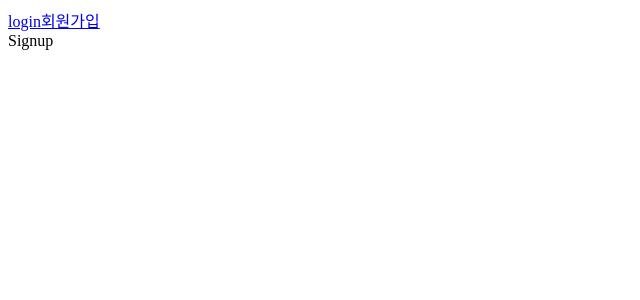
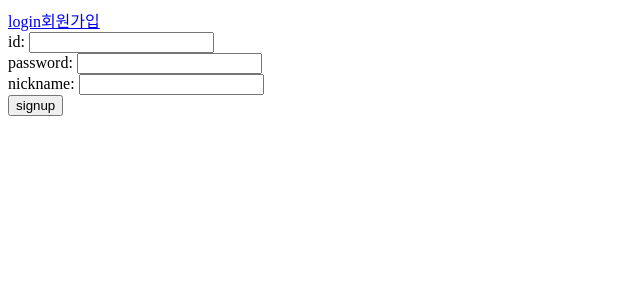
Before and after one commit to j2d1005/study_vue, a Vue app in the folder age-of-vue-04/vue-til/: page /signup in a window 1280 px wide. Shown: the top 300 px of the page, without its empty margins (0-640 px from the left). Built offline with nearby package versions, Linux system fonts and the light colour scheme.

Commit message:
til - 회원가입 페이지 간단한 마크업과 데이터바인딩

```diff
--- a/age-of-vue-04/vue-til/package.json
+++ b/age-of-vue-04/vue-til/package.json
@@ -9,6 +9,7 @@
     "lint": "vue-cli-service lint"
   },
   "dependencies": {
+    "axios": "^0.20.0",
     "core-js": "^3.6.5",
     "vue": "^2.6.11",
     "vue-router": "^3.4.3"
--- a/age-of-vue-04/vue-til/src/App.vue
+++ b/age-of-vue-04/vue-til/src/App.vue
@@ -1,15 +1,17 @@
 <template>
 	<div>
-		<header>
-			<router-link to="/login">login</router-link>
-			<router-link to="/signup">회원가입</router-link>
-		</header>
-		<router-view></router-view>
+		<AppHeader />
+		<router-view />
 	</div>
 </template>
 
 <script>
-export default {};
+import AppHeader from './components/common/AppHeader';
+export default {
+	components: {
+		AppHeader,
+	},
+};
 </script>
 
 <style scoped></style>
--- /dev/null
+++ b/age-of-vue-04/vue-til/src/components/SiginupForm.vue
@@ -0,0 +1,36 @@
+<template>
+	<form @submit.prevent="submitForm">
+		<div>
+			<label for="username">id: </label>
+			<input id="username" type="text" v-model="username" />
+		</div>
+		<div>
+			<label for="password">password: </label>
+			<input id="password" type="password" v-model="password" />
+		</div>
+		<div>
+			<label for="nickname">nickname: </label>
+			<input id="nickname" type="text" v-model="nickname" />
+		</div>
+		<button type="submit">signup</button>
+	</form>
+</template>
+
+<script>
+export default {
+	data() {
+		return {
+			username: '',
+			password: '',
+			nickname: '',
+		};
+	},
+	methods: {
+		submitForm() {
+			console.log('form 제출');
+		},
+	},
+};
+</script>
+
+<style scoped></style>
--- /dev/null
+++ b/age-of-vue-04/vue-til/src/components/common/AppHeader.vue
@@ -0,0 +1,12 @@
+<template>
+	<header>
+		<router-link to="/login">login</router-link>
+		<router-link to="/signup">회원가입</router-link>
+	</header>
+</template>
+
+<script>
+export default {};
+</script>
+
+<style scoped></style>
--- a/age-of-vue-04/vue-til/src/views/SignupPage.vue
+++ b/age-of-vue-04/vue-til/src/views/SignupPage.vue
@@ -1,11 +1,16 @@
 <template>
 	<div>
-		Signup
+		<SignupForm />
 	</div>
 </template>
 
 <script>
-export default {};
+import SignupForm from '../components/SiginupForm';
+export default {
+	components: {
+		SignupForm,
+	},
+};
 </script>
 
 <style scoped></style>
```
Also changed, not shown: 1 other file (tests, documents, lock files or other folders).
